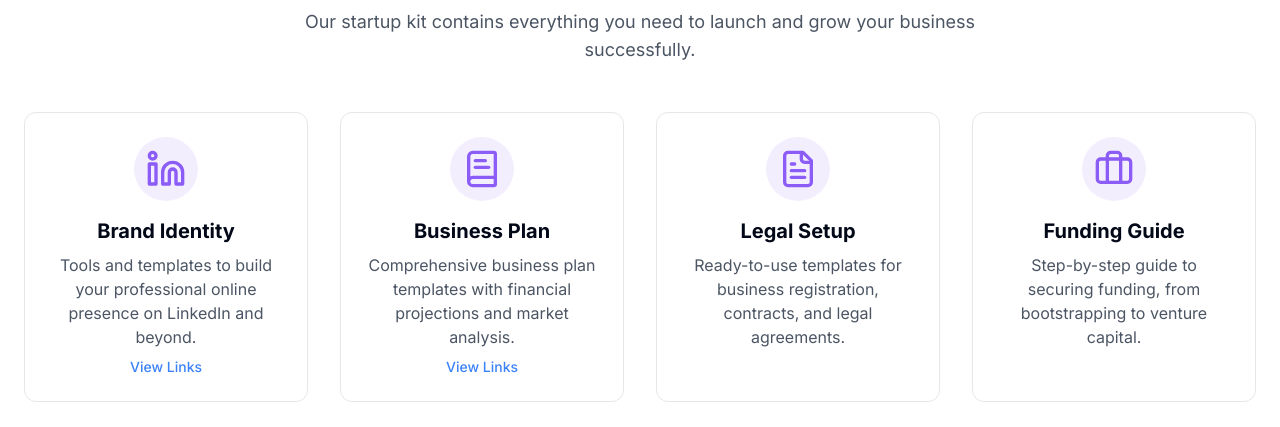
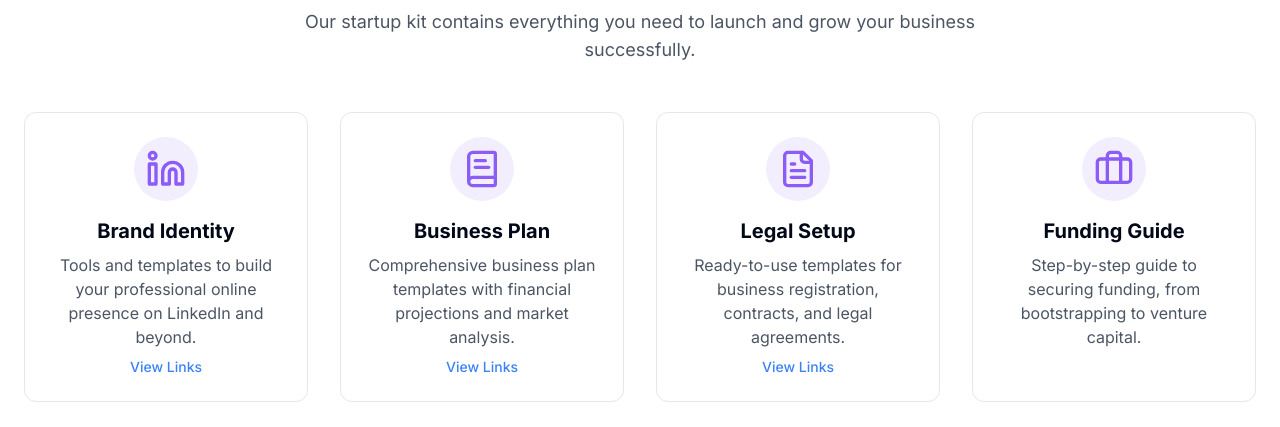
Before and after one commit to vidyarti/startup-success-spark, a React (Vite) app: page / in a window 1280 px wide. Shown: the part 1840-2267 px from the top of the page. Built offline with nearby package versions, Linux system fonts and the light colour scheme.

Commit message:
feat: Navigate to legal setup page
Adds navigation to the legal setup page from the kit components.

```diff
--- a/src/components/KitComponents.tsx
+++ b/src/components/KitComponents.tsx
@@ -59,7 +59,14 @@ export const KitComponents = () => {
     {
       title: "Legal Setup",
       description: "Ready-to-use templates for business registration, contracts, and legal agreements.",
-      icon: <FileText className="h-10 w-10" />
+      icon: <FileText className="h-10 w-10" />,
+      dropdown: [
+        {
+          label: "Business Legal Setup Guide",
+          url: "/legal-setup",
+          internal: true
+        }
+      ]
     },
     {
       title: "Funding Guide",
```
